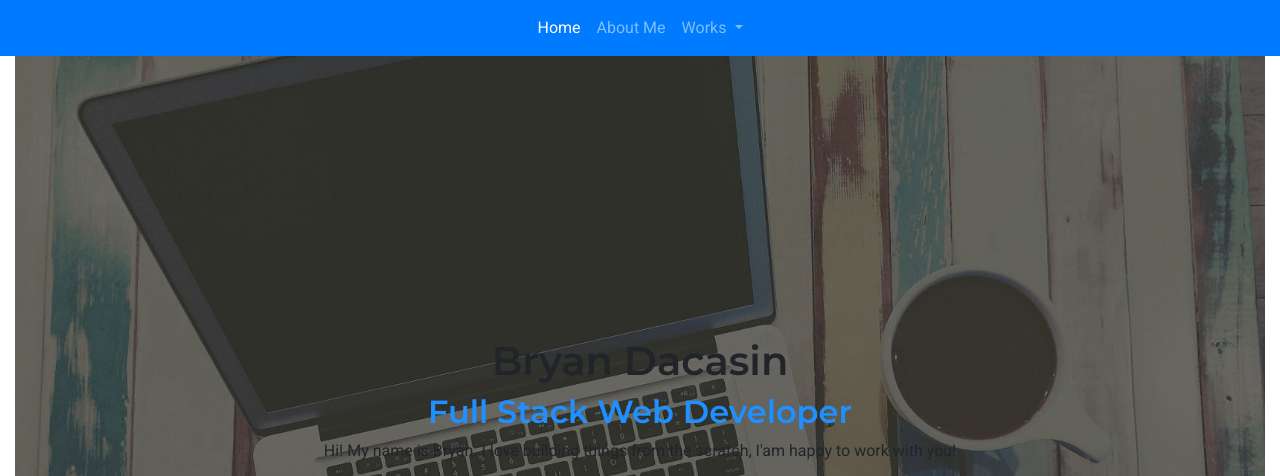
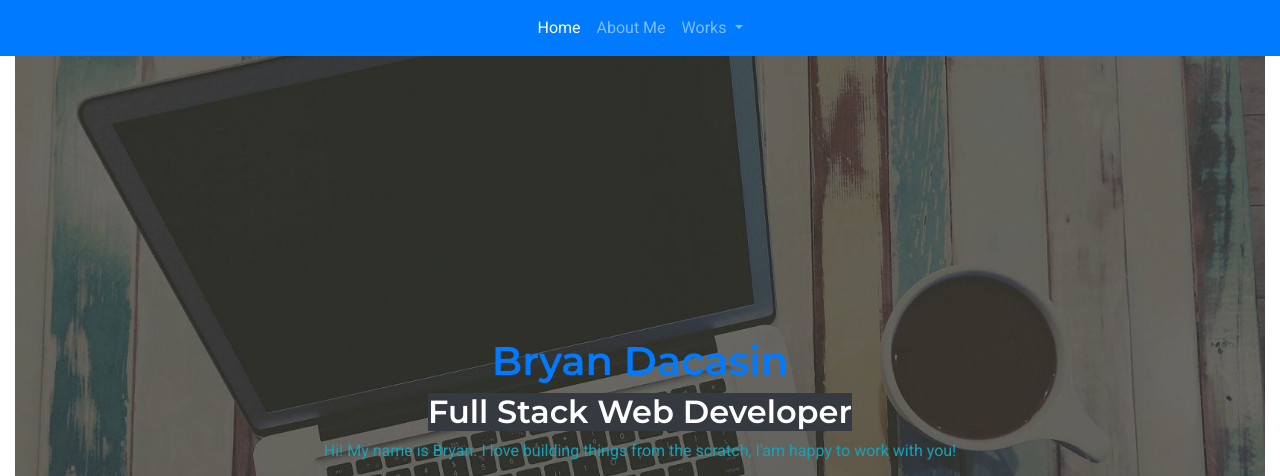
Before and after one commit to bdcsn/fcbportfolio, a plain HTML site: page index.html in a window 1280 px wide. Shown: the top 476 px of the page. Drawn offline with nearby package versions, Linux system fonts and the light colour scheme.

Commit message:
fcbportfolio

```diff
--- a/index.html
+++ b/index.html
@@ -52,9 +52,9 @@
 <div class="container-fluid">
 <!-- Landing start -->
 	<section id="landing" class="jumbotron text-center mt-3">
-		<h1>Bryan Dacasin</h1>
-		<h2>Full Stack Web Developer</h2>
-		<p>Hi! My name is Bryan. I love building things from the scratch, I'am happy to work with you!</p>
+		<h1 class="text-primary">Bryan Dacasin</h1>
+		<h2 class="text-white bg-dark">Full Stack Web Developer</h2>
+		<p class="text-info">Hi! My name is Bryan. I love building things from the scratch, I'am happy to work with you!</p>
 		<img src="images/webdevguy.png" class="img-fluid">
 	</section>
 <!-- end of landing  -->
--- a/style.css
+++ b/style.css
@@ -70,11 +70,11 @@ body{
 
 	background-color: #ffffff;
 }
-
+/*
 h2{
 
 	color: #1E90FF;
-}
+}*/
 
 .tools{
 	border: 5px solid #f2f2f2;
@@ -90,7 +90,7 @@ border-radius: 50px;
 }
 
 .jumbotron {
-    background: url("../images/bg.jpg") no-repeat center center;
+    background: url("images/bg.jpg") no-repeat center center;
     -webkit-background-size: 100% 100%;
     -moz-background-size: 100% 100%;
     -o-background-size: 100% 100%;
```
